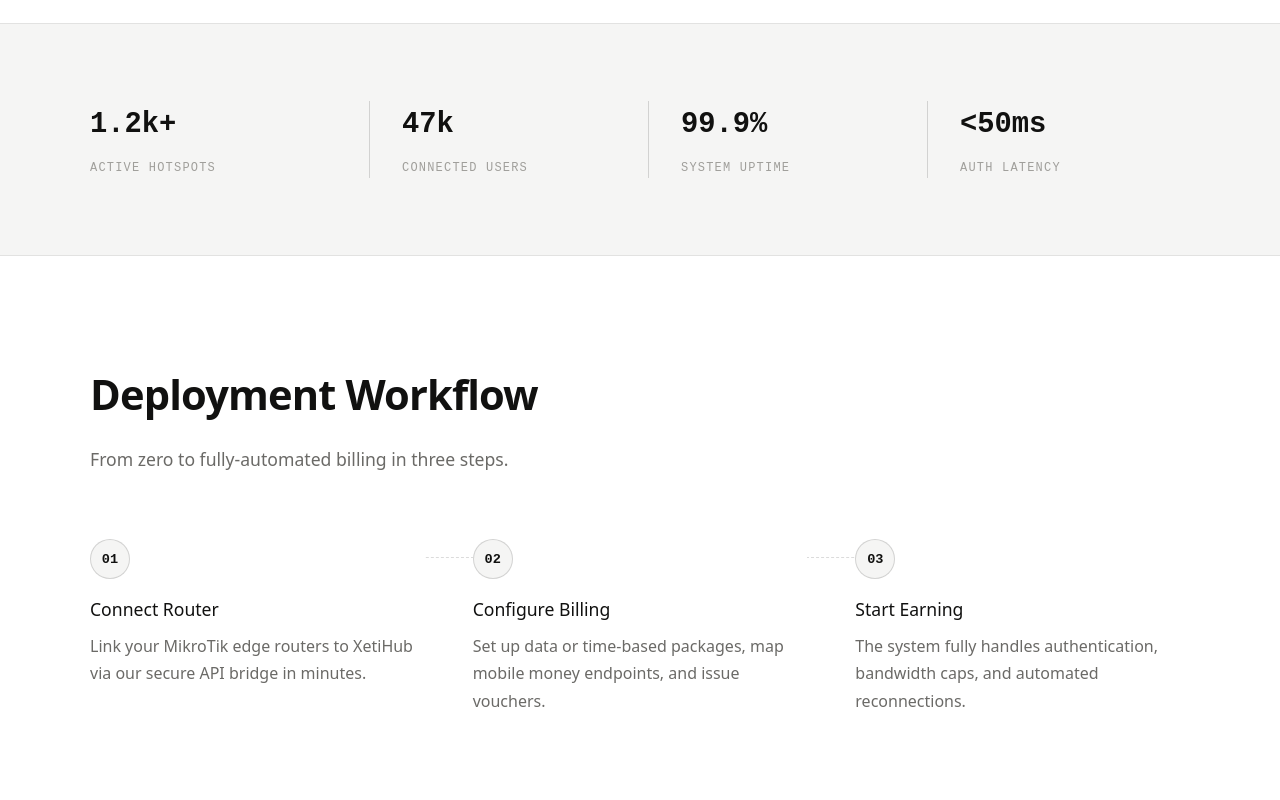
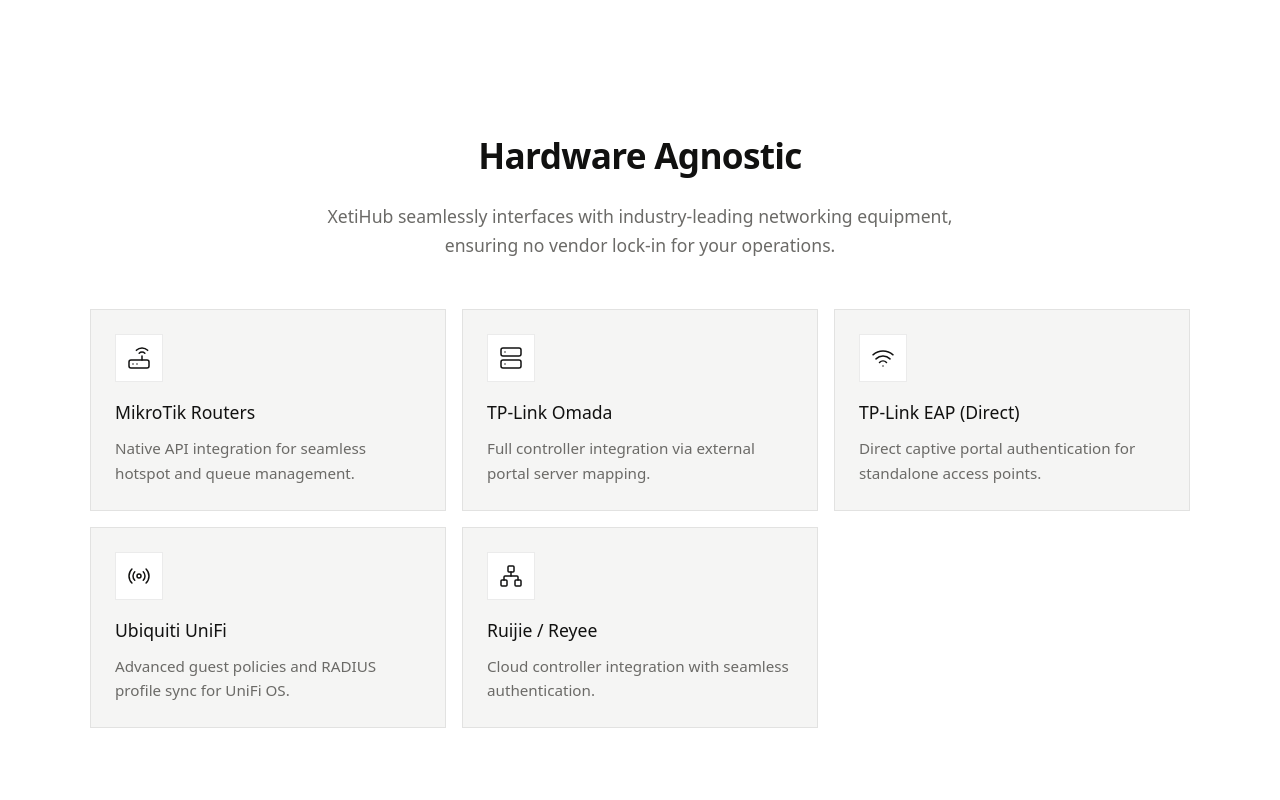
Before and after one commit to zota-net/zota-main-site, a Next.js app: page / in a window 1280 px wide. Shown: the part 2200-3000 px from the top of the page. Built offline with nearby package versions, Linux system fonts and the light colour scheme.

Commit message:
...added the devices suported by xetihub wifi billing system

```diff
--- a/src/app/page.tsx
+++ b/src/app/page.tsx
@@ -3,6 +3,7 @@
 import React, { useEffect, useRef } from 'react';
 import Link from 'next/link';
 import Image from 'next/image';
+import { Router, Wifi, Server, Radio, Network } from 'lucide-react';
 import { MarketingNav, MarketingFooter } from '@/components/marketing/layout-components';
 
 // ─── UTILITIES ───────────────────────────────────────────────────────────────
@@ -146,6 +147,49 @@
   );
 };
 
+// ─── SUPPORTED DEVICES ───────────────────────────────────────────────────────
+
+const SupportedDevices = () => {
+  const fadeRef = useScrollFade();
+
+  const devices = [
+    { name: "MikroTik Routers", desc: "Native API integration for seamless hotspot and queue management.", icon: Router },
+    { name: "TP-Link Omada", desc: "Full controller integration via external portal server mapping.", icon: Server },
+    { name: "TP-Link EAP (Direct)", desc: "Direct captive portal authentication for standalone access points.", icon: Wifi },
+    { name: "Ubiquiti UniFi", desc: "Advanced guest policies and RADIUS profile sync for UniFi OS.", icon: Radio },
+    { name: "Ruijie / Reyee", desc: "Cloud controller integration with seamless authentication.", icon: Network }
+  ];
+
+  return (
+    <section className="py-[clamp(4rem,8vw,8rem)] px-[clamp(1.25rem,5vw,4rem)] bg-[var(--bg-primary)]">
+      <div ref={fadeRef} className="animate-fade-up mx-auto max-w-[1100px]">
+        <div className="mb-12 text-center max-w-2xl mx-auto">
+          <h2 className="font-geist font-semibold text-[clamp(1.5rem,3vw,2.2rem)] tracking-[-0.02em] text-[var(--text-primary)] mb-4">
+            Hardware Agnostic
+          </h2>
+          <p className="text-[1.1rem] text-[var(--text-secondary)]">
+            XetiHub seamlessly interfaces with industry-leading networking equipment, ensuring no vendor lock-in for your operations.
+          </p>
+        </div>
+
+        <div className="grid grid-cols-1 sm:grid-cols-2 lg:grid-cols-3 gap-4">
+          {devices.map((d, i) => (
+            <div key={i} className="flex flex-col gap-4 bg-[var(--bg-secondary)] border border-[var(--border)] rounded-xl p-6 hover:border-[var(--brand-orange)]/50 transition-colors">
+              <div className="w-12 h-12 rounded-lg bg-[var(--bg-primary)] border border-[var(--border)] flex items-center justify-center">
+                <d.icon className="w-6 h-6 text-[var(--text-primary)]" strokeWidth={1.5} />
+              </div>
+              <div>
+                <h3 className="font-medium text-[1.1rem] text-[var(--text-primary)] mb-2">{d.name}</h3>
+                <p className="text-[0.95rem] text-[var(--text-secondary)] leading-relaxed">{d.desc}</p>
+              </div>
+            </div>
+          ))}
+        </div>
+      </div>
+    </section>
+  );
+};
+
 // ─── STATS ROW ───────────────────────────────────────────────────────────────
 
 const StatsRow = () => {
@@ -242,6 +286,7 @@
       <MarketingNav />
       <Hero />
       <Features />
+      <SupportedDevices />
       <StatsRow />
       <HowItWorks />
       <CtaBanner />
```
